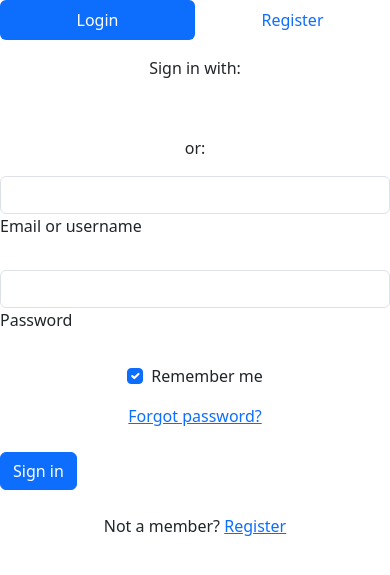
After one commit to alittlebitofit/Django--LoginSystem, a Django app: template signins/templates/signins/signupin.html in a window 390 px wide. The commit adds this page. Shown: the top 575 px of the page. Run offline with Django 4.2, Linux system fonts and the light colour scheme; the template is opened without the code that fills it, so the values that code supplies are empty.

```diff
--- a/signins/templates/signins/register.html
+++ b/signins/templates/signins/register.html
@@ -26,7 +26,9 @@
 			<input type="password" name="password" id="pword" required>
 			<br><br>
 
-            <input type="submit" value="Register">
+			<a href="{% url 'signins:signin'  %}">Signin instead?</a>
+
+            <input type="submit" value="Signup">
 
         </form>
 
--- /dev/null
+++ b/signins/templates/signins/signupin.html
@@ -0,0 +1,186 @@
+<!DOCTYPE html>
+
+<html lang="en">
+    <head>
+        <meta charset="utf-8">
+        <meta name="viewport" content="width=device-width, initial-scale=1.0">
+
+		<link href="https://cdn.jsdelivr.net/npm/bootstrap@5.3.0/dist/css/bootstrap.min.css" rel="stylesheet" integrity="sha384-9ndCyUaIbzAi2FUVXJi0CjmCapSmO7SnpJef0486qhLnuZ2cdeRhO02iuK6FUUVM" crossorigin="anonymous">
+
+		<script src="https://cdn.jsdelivr.net/npm/bootstrap@5.3.0/dist/js/bootstrap.bundle.min.js" integrity="sha384-geWF76RCwLtnZ8qwWowPQNguL3RmwHVBC9FhGdlKrxdiJJigb/j/68SIy3Te4Bkz" crossorigin="anonymous"></script>
+
+        <title>Signupin</title>
+    </head>
+
+    <body>
+<!--
+        <form action="{% url 'signins:signin' %}" method="post">
+            {% csrf_token %}
+
+            {% if error_message %}
+                </p><strong>{{ error_message }}</strong></p>
+            {% endif %}
+
+            <h1>Log in!</h1>
+            <label for="uname">Username: </label>
+            <input type="text" name="username" id="uname" required>
+            <br><br>
+
+            <label for="pword">Password: </label>
+            <input type="password" name="password" id="pword" required>
+            <br><br>
+
+            <input type="submit" value="Login">
+
+        </form>
+
+-->
+
+<!-- Pills navs -->
+<ul class="nav nav-pills nav-justified mb-3" id="ex1" role="tablist">
+  <li class="nav-item" role="presentation">
+    <a class="nav-link active" id="tab-login" data-mdb-toggle="pill" href="#pills-login" role="tab"
+      aria-controls="pills-login" aria-selected="true">Login</a>
+  </li>
+  <li class="nav-item" role="presentation">
+    <a class="nav-link" id="tab-register" data-mdb-toggle="pill" href="#pills-register" role="tab"
+      aria-controls="pills-register" aria-selected="false">Register</a>
+  </li>
+</ul>
+<!-- Pills navs -->
+
+<!-- Pills content -->
+<div class="tab-content">
+  <div class="tab-pane fade show active" id="pills-login" role="tabpanel" aria-labelledby="tab-login">
+    <form>
+      <div class="text-center mb-3">
+        <p>Sign in with:</p>
+        <button type="button" class="btn btn-link btn-floating mx-1">
+          <i class="fab fa-facebook-f"></i>
+        </button>
+
+        <button type="button" class="btn btn-link btn-floating mx-1">
+          <i class="fab fa-google"></i>
+        </button>
+
+        <button type="button" class="btn btn-link btn-floating mx-1">
+          <i class="fab fa-twitter"></i>
+        </button>
+
+        <button type="button" class="btn btn-link btn-floating mx-1">
+          <i class="fab fa-github"></i>
+        </button>
+      </div>
+
+      <p class="text-center">or:</p>
+
+      <!-- Email input -->
+      <div class="form-outline mb-4">
+        <input type="email" id="loginName" class="form-control" />
+        <label class="form-label" for="loginName">Email or username</label>
+      </div>
+
+      <!-- Password input -->
+      <div class="form-outline mb-4">
+        <input type="password" id="loginPassword" class="form-control" />
+        <label class="form-label" for="loginPassword">Password</label>
+      </div>
+
+      <!-- 2 column grid layout -->
+      <div class="row mb-4">
+        <div class="col-md-6 d-flex justify-content-center">
+          <!-- Checkbox -->
+          <div class="form-check mb-3 mb-md-0">
+            <input class="form-check-input" type="checkbox" value="" id="loginCheck" checked />
+            <label class="form-check-label" for="loginCheck"> Remember me </label>
+          </div>
+        </div>
+
+        <div class="col-md-6 d-flex justify-content-center">
+          <!-- Simple link -->
+          <a href="#!">Forgot password?</a>
+        </div>
+      </div>
+
+      <!-- Submit button -->
+      <button type="submit" class="btn btn-primary btn-block mb-4">Sign in</button>
+
+      <!-- Register buttons -->
+      <div class="text-center">
+        <p>Not a member? <a href="#!">Register</a></p>
+      </div>
+    </form>
+  </div>
+  <div class="tab-pane fade" id="pills-register" role="tabpanel" aria-labelledby="tab-register">
+    <form>
+      <div class="text-center mb-3">
+        <p>Sign up with:</p>
+        <button type="button" class="btn btn-link btn-floating mx-1">
+          <i class="fab fa-facebook-f"></i>
+        </button>
+
+        <button type="button" class="btn btn-link btn-floating mx-1">
+          <i class="fab fa-google"></i>
+        </button>
+
+        <button type="button" class="btn btn-link btn-floating mx-1">
+          <i class="fab fa-twitter"></i>
+        </button>
+
+        <button type="button" class="btn btn-link btn-floating mx-1">
+          <i class="fab fa-github"></i>
+        </button>
+      </div>
+
+      <p class="text-center">or:</p>
+
+      <!-- Name input -->
+      <div class="form-outline mb-4">
+        <input type="text" id="registerName" class="form-control" />
+        <label class="form-label" for="registerName">Name</label>
+      </div>
+
+      <!-- Username input -->
+      <div class="form-outline mb-4">
+        <input type="text" id="registerUsername" class="form-control" />
+        <label class="form-label" for="registerUsername">Username</label>
+      </div>
+
+      <!-- Email input -->
+      <div class="form-outline mb-4">
+        <input type="email" id="registerEmail" class="form-control" />
+        <label class="form-label" for="registerEmail">Email</label>
+      </div>
+
+      <!-- Password input -->
+      <div class="form-outline mb-4">
+        <input type="password" id="registerPassword" class="form-control" />
+        <label class="form-label" for="registerPassword">Password</label>
+      </div>
+
+      <!-- Repeat Password input -->
+      <div class="form-outline mb-4">
+        <input type="password" id="registerRepeatPassword" class="form-control" />
+        <label class="form-label" for="registerRepeatPassword">Repeat password</label>
+      </div>
+
+      <!-- Checkbox -->
+      <div class="form-check d-flex justify-content-center mb-4">
+        <input class="form-check-input me-2" type="checkbox" value="" id="registerCheck" checked aria-describedby="registerCheckHelpText" />
+        <label class="form-check-label" for="registerCheck">
+          I have read and agree to the terms
+        </label>
+      </div>
+
+      <!-- Submit button -->
+      <button type="submit" class="btn btn-primary btn-block mb-3">Sign up</button>
+    </form>
+  </div>
+</div>
+<!-- Pills content -->
+
+
+
+    </body>
+
+</html>
```
Also changed, not shown: signins/templates/signins/signin.html (renamed from signins/templates/signins/login.html, +9 -3 lines), signins/views.py (+5 -3 lines), db.sqlite3.
